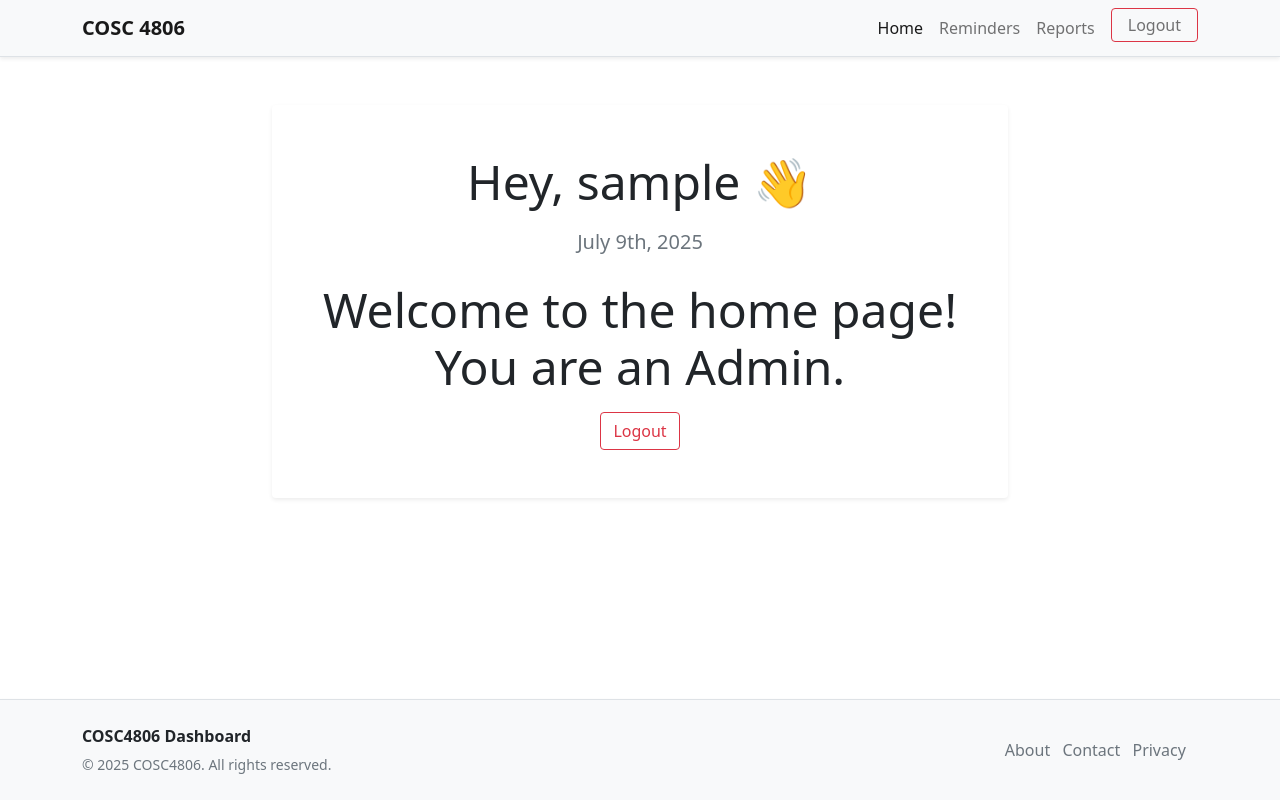
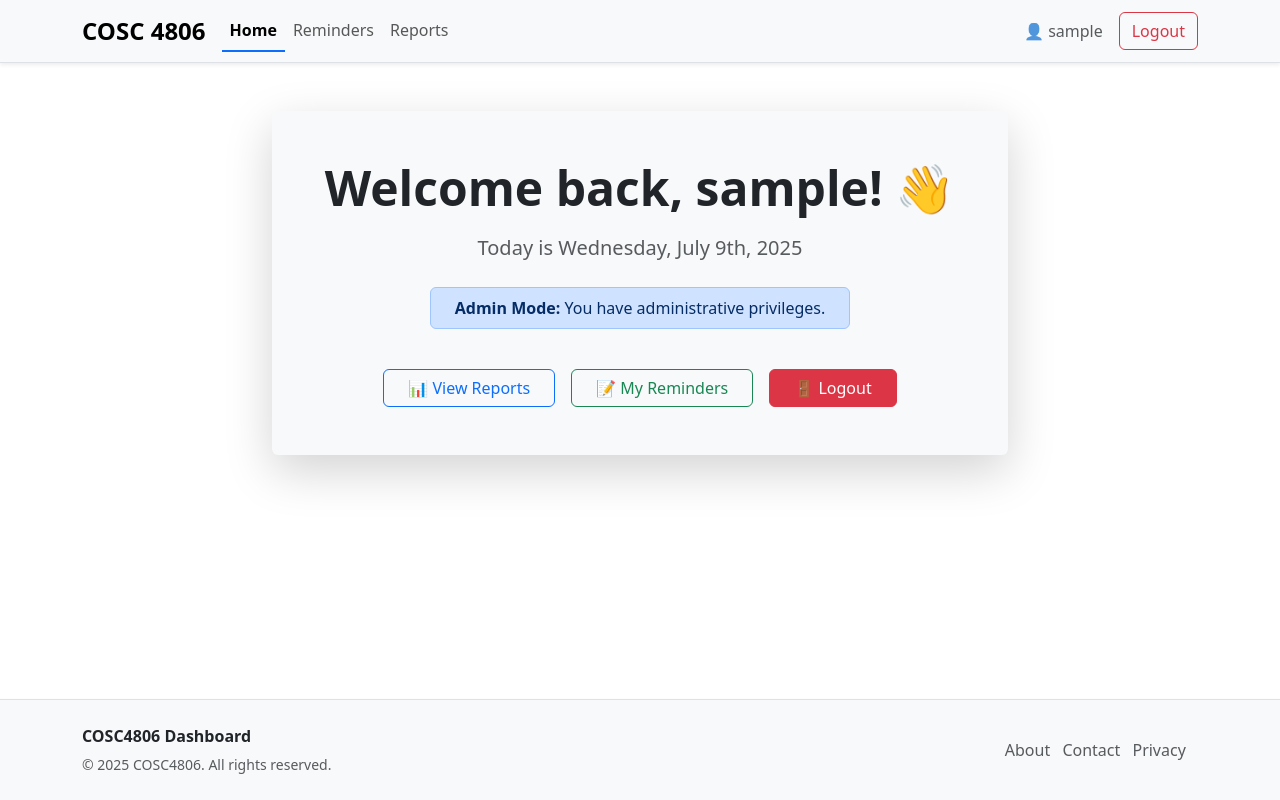
Before and after one commit to Harsh-Tuwar/cosc-4806-5, a PHP site: page /home in a window 1280 px wide. Run offline with PHP 8.4, Linux system fonts and the light colour scheme; the visitor is signed in with stand-in values (Sample User, id 1); data that the repository does not hold is empty.

Commit message:
updated UI for header, public header, home, login and sign up page.

```diff
--- a/app/views/home/index.php
+++ b/app/views/home/index.php
@@ -2,21 +2,41 @@
 
 <main class="container mt-5 flex-grow-1">
   <div class="row justify-content-center">
-    <div class="col-md-8 text-center">
-      <div class="card shadow-sm border-0">
-        <div class="card-body py-5">
-          <h1 class="display-5 mb-3">Hey, <?php echo htmlspecialchars($_SESSION['username']); ?> 👋</h1>
-          <p class="lead text-muted mb-4"><?= date("F jS, Y"); ?></p>
+    <div class="col-md-10 col-lg-8">
+
+      <div class="card shadow-lg border-0 bg-light">
+        <div class="card-body text-center p-5">
+
+          <h1 class="display-5 fw-bold mb-3">
+            Welcome back, <?= htmlspecialchars($_SESSION['username']) ?>! 👋
+          </h1>
+
+          <p class="lead text-muted mb-4">
+            Today is <strong><?= date("l, F jS, Y") ?></strong>
+          </p>
 
           <?php if (isset($_SESSION['admin'])): ?>
-            <h3 class="display-5 mb-3">Welcome to the home page! You are an Admin.</h1>
+            <div class="alert alert-primary d-inline-block px-4 py-2 mb-4">
+              <strong>Admin Mode:</strong> You have administrative privileges.
+            </div>
           <?php endif; ?>
 
-          <a href="/logout" class="btn btn-outline-danger">
-            Logout
-          </a>
+          <div class="d-flex justify-content-center gap-3 mt-3 flex-wrap">
+            <?php if (isset($_SESSION['admin'])): ?>
+              <a href="/reports" class="btn btn-outline-primary px-4">
+                📊 View Reports
+              </a>
+            <?php endif; ?>
+            <a href="/reminders" class="btn btn-outline-success px-4">
+              📝 My Reminders
+            </a>
+            <a href="/logout" class="btn btn-danger px-4">
+              🚪 Logout
+            </a>
+          </div>
         </div>
       </div>
+
     </div>
   </div>
 </main>
--- a/app/views/templates/header.php
+++ b/app/views/templates/header.php
@@ -8,15 +8,14 @@ if (!isset($_SESSION['auth'])) {
   <!DOCTYPE html>
   <html lang="en">
   <head>
-  <meta charset="UTF-8">
-  <meta name="viewport" content="width=device-width, initial-scale=1">
-  <meta name="apple-mobile-web-app-capable" content="yes">
-  <meta name="mobile-web-app-capable" content="yes">
+    <meta charset="UTF-8" />
+    <meta name="viewport" content="width=device-width, initial-scale=1" />
+    <meta name="apple-mobile-web-app-capable" content="yes" />
+    <meta name="mobile-web-app-capable" content="yes" />
     <title>COSC 4806</title>
-  <link rel="icon" href="/favicon.png">
-  <link href="https://cdn.jsdelivr.net/npm/bootstrap@5.1.3/dist/css/bootstrap.min.css" rel="stylesheet"
-        integrity="sha384-1BmE4kWBq78iYhFldvKuhfTAU6auU8tT94WrHftjDbrCEXSU1oBoqyl2QvZ6jIW3"
-        crossorigin="anonymous">
+    <link rel="icon" href="/favicon.png" />
+    <link href="https://cdn.jsdelivr.net/npm/bootstrap@5.3.0/dist/css/bootstrap.min.css" rel="stylesheet" />
+
     <style>
       html, body {
         height: 100%;
@@ -34,36 +33,52 @@ if (!isset($_SESSION['auth'])) {
       footer {
         flex-shrink: 0;
       }
+
+      .nav-link.active {
+        font-weight: bold;
+        border-bottom: 2px solid #0d6efd;
+      }
+
+      .navbar-brand {
+        font-size: 1.5rem;
+        font-weight: 700;
+      }
     </style>
   </head>
+  <body>
 
-<body>
-  <nav class="navbar navbar-expand-lg navbar-light bg-light border-bottom shadow-sm">
+    <!-- Navigation -->
+    <nav class="navbar navbar-expand-lg navbar-light bg-light shadow-sm border-bottom">
       <div class="container">
-      <a class="navbar-brand fw-bold" href="/home">COSC 4806</a>
+        <a class="navbar-brand" href="/home">COSC 4806</a>
         <button class="navbar-toggler" type="button" data-bs-toggle="collapse" data-bs-target="#navbarNav"
                 aria-controls="navbarNav" aria-expanded="false" aria-label="Toggle navigation">
           <span class="navbar-toggler-icon"></span>
         </button>
 
         <div class="collapse navbar-collapse" id="navbarNav">
-        <ul class="navbar-nav ms-auto">
+          <!-- Left Links -->
+          <ul class="navbar-nav me-auto mb-2 mb-lg-0">
             <li class="nav-item">
               <a class="nav-link<?= $_SERVER['REQUEST_URI'] === '/home' ? ' active' : '' ?>" href="/home">Home</a>
             </li>
             <li class="nav-item">
-            <a class="nav-link<?= str_contains($_SERVER['REQUEST_URI'], 'reminders') ? ' active' : '' ?>" href="/reminders">Reminders</a>
+              <a class="nav-link<?= str_contains($_SERVER['REQUEST_URI'], 'reminders') && !str_contains($_SERVER['REQUEST_URI'], 'reports') ? ' active' : '' ?>" href="/reminders">Reminders</a>
             </li>
             <?php if (isset($_SESSION['admin'])): ?>
               <li class="nav-item">
-              <a class="nav-link<?= $_SERVER['REQUEST_URI'] === '/reports' ? ' active' : '' ?>" href="/reports">Reports</a>
-            </li
+                <a class="nav-link<?= in_array($_SERVER['REQUEST_URI'], ['/reports', '/reports/all_logs', '/reports/reminders'])  ? ' active' : '' ?>" href="/reports">Reports</a>
+              </li>
             <?php endif; ?>
           </ul>
 
-        <ul class="navbar-nav">
+          <!-- Right Side: User + Logout -->
+          <ul class="navbar-nav ms-auto">
+            <li class="nav-item d-flex align-items-center me-3 text-muted">
+              👤 <?= htmlspecialchars($_SESSION['username']) ?>
+            </li>
             <li class="nav-item">
-            <a href="/logout" class="nav-link btn btn-outline-danger px-3 py-1 ms-lg-2">Logout</a>
+              <a href="/logout" class="btn btn-outline-danger">Logout</a>
             </li>
           </ul>
         </div>
```
Also changed, not shown: app/views/create/index.php (+13 -12 lines), app/views/login/index.php (+15 -14 lines), app/views/templates/headerPublic.php (+33 -7 lines). Lines whose indentation alone changed are shown as unchanged.
